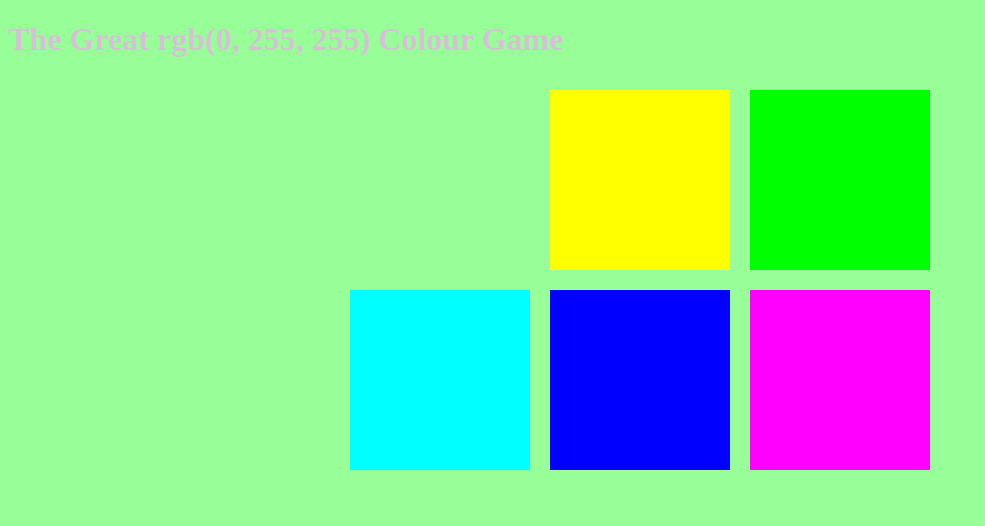
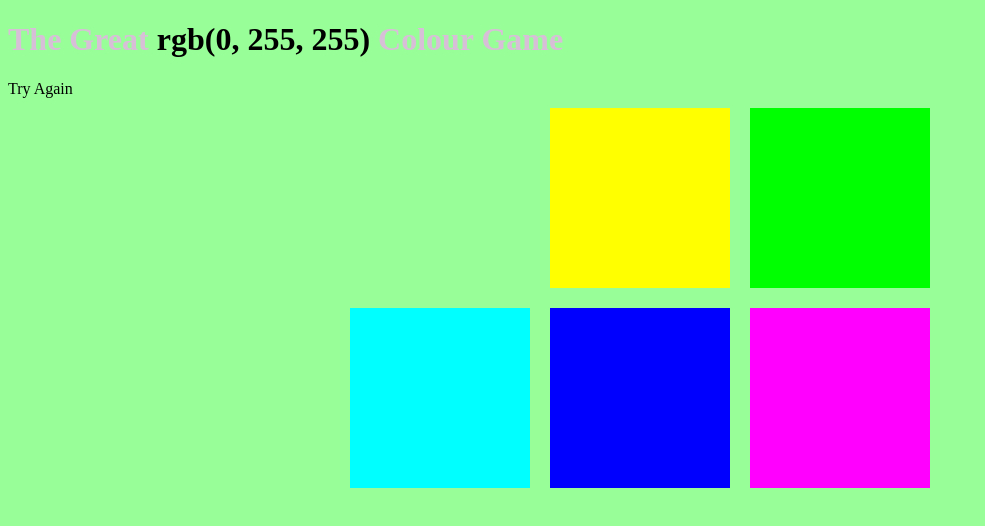
Before and after one commit to chriscebrero/Web-Dev, a plain HTML site: page Colour Project/colours.html in a window 1280 px wide. Both pictures are taken after a click on the element 439 px from the left and 179 px from the top of the page. Shown: the whole page, without its empty margins (0-985 px from the left). Drawn offline with Linux system fonts and the light colour scheme.

Commit message:
winning/losing message display

```diff
--- a/Colour Project/colours.css
+++ b/Colour Project/colours.css
@@ -18,3 +18,7 @@ body {
 h1 {
 	color: #D8BFD8;
 }
+
+span {
+	color: black;
+}
--- a/Colour Project/colours.html
+++ b/Colour Project/colours.html
@@ -6,6 +6,10 @@
 </head>
 <body>
 	<h1> The Great <span id="colorDisplay">RGB</span> Colour Game </h1>
+
+	<div>
+		<span id="message"></span>
+	</div>
 
 <div id="container">
 	<div class="square"></div>
--- a/Colour Project/colours.js
+++ b/Colour Project/colours.js
@@ -10,6 +10,7 @@ var colors = [
 var squares = document.querySelectorAll(".square");
 var pickedColor = colors[3];
 var colorDisplay = document.getElementById("colorDisplay");
+var messageDisplay = document.querySelector("#message");
 
 colorDisplay.textContent = pickedColor;
 
@@ -23,9 +24,10 @@ for (var i = 0; i < squares.length; i++) {
 		var clickedColor = this.style.backgroundColor;
 		//compare color to pickedSquare
 		if (clickedColor === pickedColor) {
-			alert("Correct");
+			messageDisplay.textContent = "Correct!";
 		} else {
 			this.style.backgroundColor = "#98ff98";
+			messageDisplay.textContent = "Try Again";
 		}
 	});
 };
```
